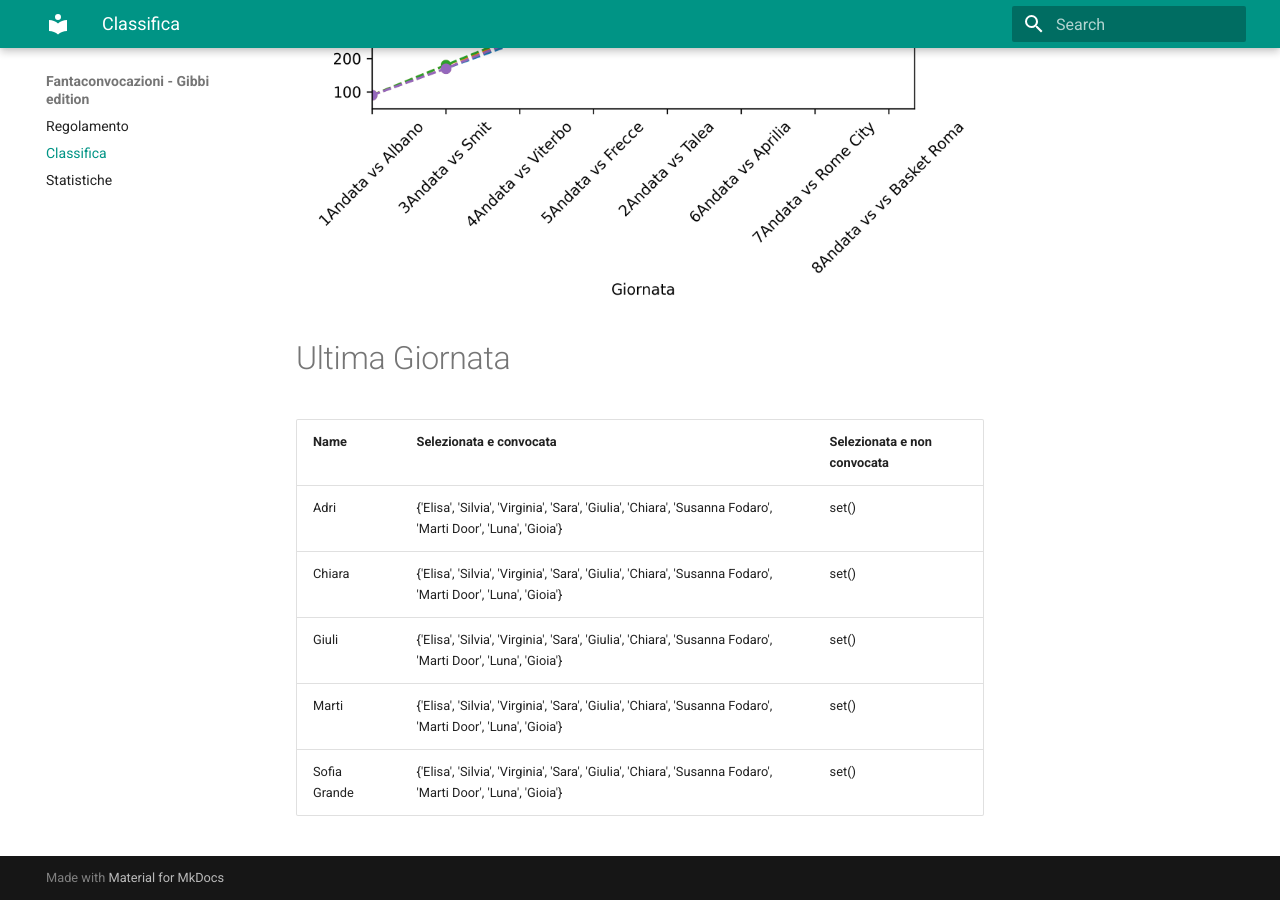
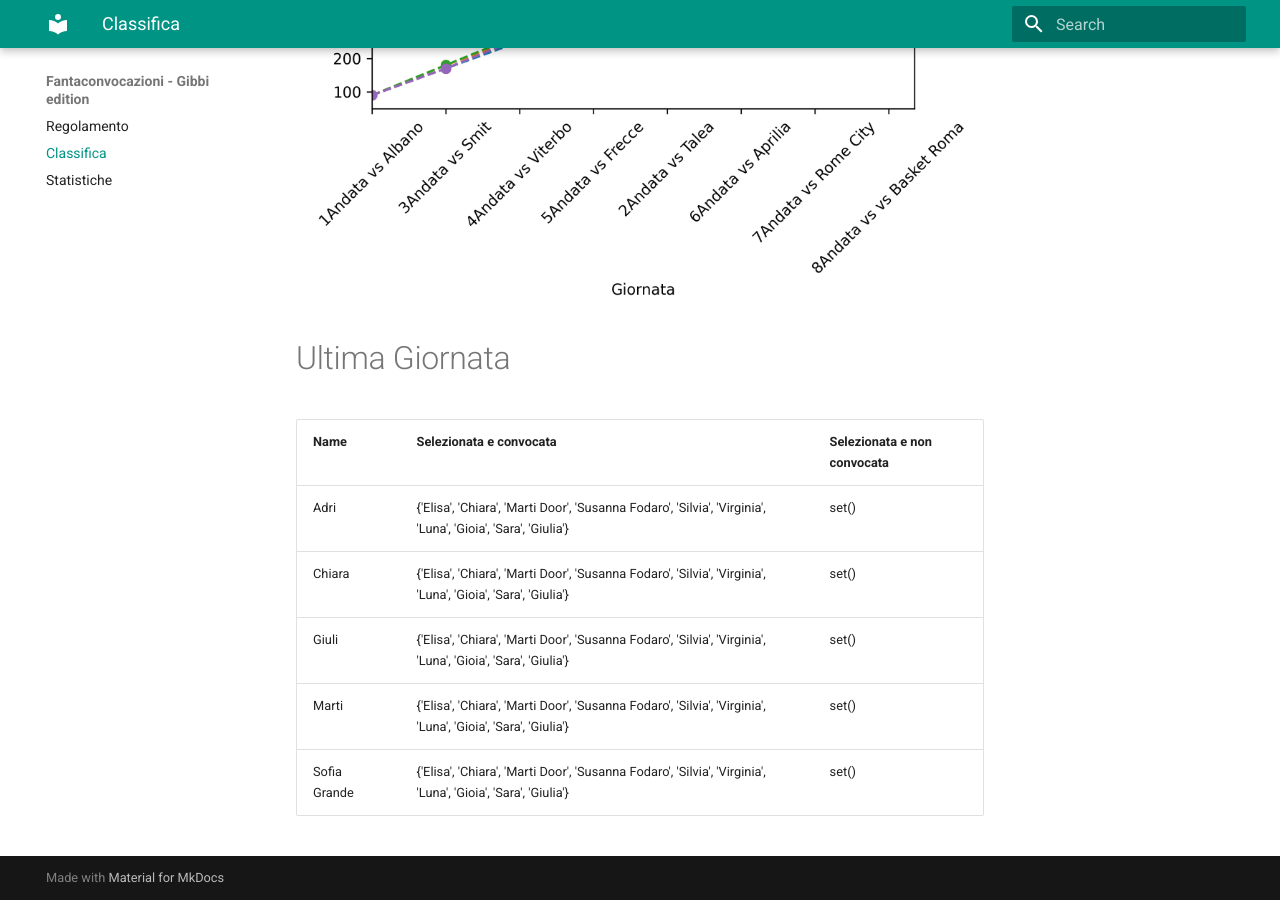
Before and after one commit to martinig94/fantagibbi, an MkDocs documentation site: the page built from docs/Classifica.md, in a window 1280 px wide and 900 px high, scrolled down 810 px. Built offline with MkDocs 1.6.1 and Material for MkDocs 9.7.7, drawn with Linux system fonts in a browser that asks for light colours.

Commit message:
Auto-update from main.py

```diff
--- a/docs/Classifica.md
+++ b/docs/Classifica.md
@@ -18,9 +18,9 @@
 <!-- START_TABLE CORRECT -->
 | Name         | Selezionata e convocata                                                                                      | Selezionata e non convocata   |
 |:-------------|:-------------------------------------------------------------------------------------------------------------|:------------------------------|
-| Adri         | {'Elisa', 'Silvia', 'Virginia', 'Sara', 'Giulia', 'Chiara', 'Susanna Fodaro', 'Marti Door', 'Luna', 'Gioia'} | set()                         |
-| Chiara       | {'Elisa', 'Silvia', 'Virginia', 'Sara', 'Giulia', 'Chiara', 'Susanna Fodaro', 'Marti Door', 'Luna', 'Gioia'} | set()                         |
-| Giuli        | {'Elisa', 'Silvia', 'Virginia', 'Sara', 'Giulia', 'Chiara', 'Susanna Fodaro', 'Marti Door', 'Luna', 'Gioia'} | set()                         |
-| Marti        | {'Elisa', 'Silvia', 'Virginia', 'Sara', 'Giulia', 'Chiara', 'Susanna Fodaro', 'Marti Door', 'Luna', 'Gioia'} | set()                         |
-| Sofia Grande | {'Elisa', 'Silvia', 'Virginia', 'Sara', 'Giulia', 'Chiara', 'Susanna Fodaro', 'Marti Door', 'Luna', 'Gioia'} | set()                         |
+| Adri         | {'Elisa', 'Chiara', 'Marti Door', 'Susanna Fodaro', 'Silvia', 'Virginia', 'Luna', 'Gioia', 'Sara', 'Giulia'} | set()                         |
+| Chiara       | {'Elisa', 'Chiara', 'Marti Door', 'Susanna Fodaro', 'Silvia', 'Virginia', 'Luna', 'Gioia', 'Sara', 'Giulia'} | set()                         |
+| Giuli        | {'Elisa', 'Chiara', 'Marti Door', 'Susanna Fodaro', 'Silvia', 'Virginia', 'Luna', 'Gioia', 'Sara', 'Giulia'} | set()                         |
+| Marti        | {'Elisa', 'Chiara', 'Marti Door', 'Susanna Fodaro', 'Silvia', 'Virginia', 'Luna', 'Gioia', 'Sara', 'Giulia'} | set()                         |
+| Sofia Grande | {'Elisa', 'Chiara', 'Marti Door', 'Susanna Fodaro', 'Silvia', 'Virginia', 'Luna', 'Gioia', 'Sara', 'Giulia'} | set()                         |
 <!-- END_TABLE CORRECT -->
```
